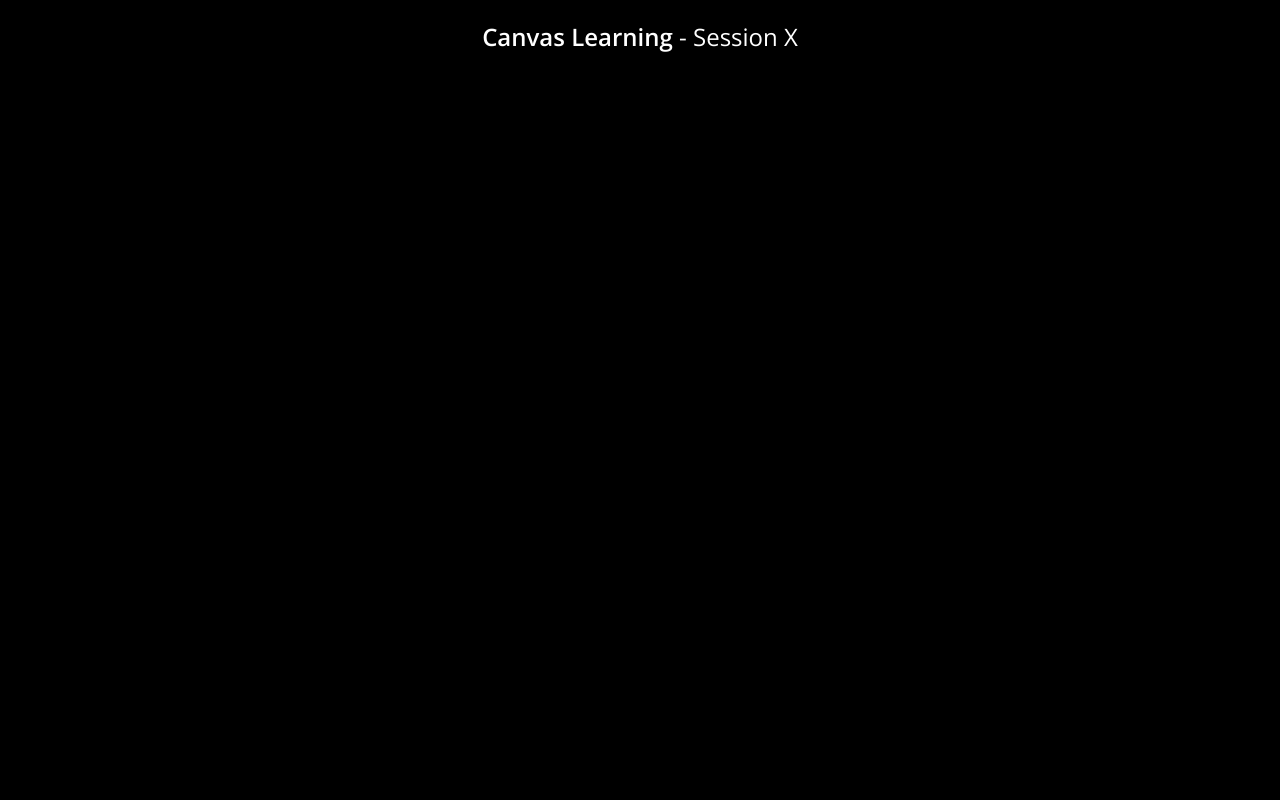
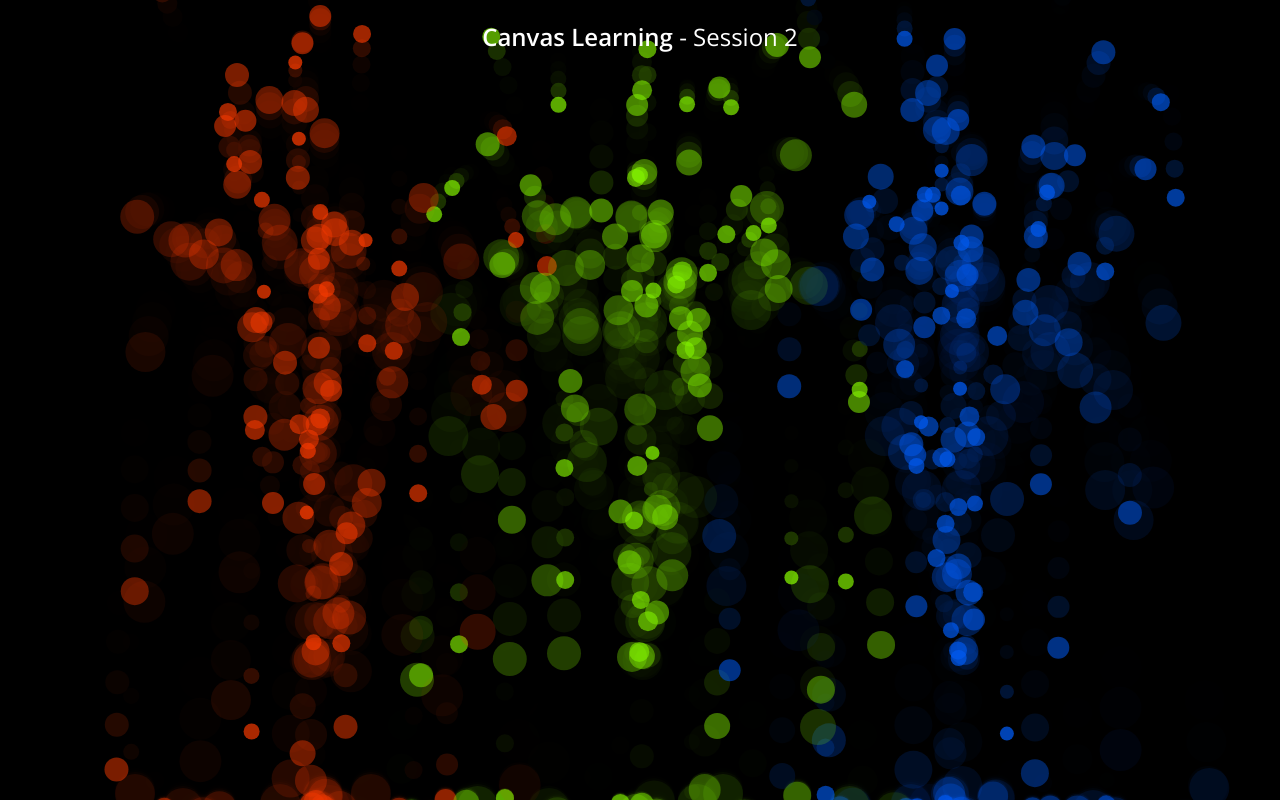
Before and after one commit to wautersj/Hackathon-canvas-learning, a plain HTML site: page session-setup/index.html in a window 1280 px wide. Drawn offline with nearby package versions, Linux system fonts and the light colour scheme.

Commit message:
add code session2

```diff
--- a/session-setup/index.html
+++ b/session-setup/index.html
@@ -2,7 +2,7 @@
 <html class="no-js">
     <head>
         <meta charset="utf-8">
-        <title>Canvas Learning - Session X</title>
+        <title>Canvas Learning - Session 2</title>
         <meta name="viewport" content="width=device-width">
         <link href='http://fonts.googleapis.com/css?family=Open+Sans:700,300,600,400' rel='stylesheet' type='text/css'>
         <link rel="stylesheet" href="styles/main.css">
@@ -12,7 +12,7 @@
             <p class="browsehappy">You are using an <strong>outdated</strong> browser. Please <a href="http://browsehappy.com/">upgrade your browser</a> to improve your experience.</p>
         <![endif]-->
 
-        <h1>Canvas Learning<span> - Session X</span></h1>
+        <h1>Canvas Learning<span> - Session 2</span></h1>
         <canvas id="myCanvas"></canvas>
 
         <script src="//ajax.googleapis.com/ajax/libs/jquery/1.11.1/jquery.min.js"></script>
--- a/session-setup/js/app.js
+++ b/session-setup/js/app.js
@@ -6,25 +6,86 @@ var _CONTEXT;
 
 var objects;
 
+var emitters;
+var emit = true;
+
 function init() {
 	//Caching, initializing some objects.
-	_FPS = 60 ;
+	_FPS = 45 ;
 	_CANVAS = document.getElementById('myCanvas');
 	_CONTEXT = _CANVAS.getContext("2d");
 
 	//Create clean array
 	objects = [];
 
-	for (var i = 200 - 1; i >= 0; i--) {
-		objects.push({
-			x: Math.round(Math.random()*window.innerWidth),
-			y: Math.round(Math.random()*window.innerHeight)
-		});
-	};
+	//Set coords of emitter
+	emitters = [];
 
+	emitters.push({
+		x: (window.innerWidth/4)*1,
+		y: window.innerHeight-100,
+		color: '#f43900'
+	});
+
+	emitters.push({
+		x: window.innerWidth/2,
+		y: window.innerHeight-100,
+		color: '#82f100'
+	});
+
+	emitters.push({
+		x: (window.innerWidth/4)*3,
+		y: window.innerHeight-100,
+		color: '#005af0'
+	});
+
+	createBall();
 
 	//Starting the Render sequence.
 	render();
+
+	document.body.onmousedown = function(){
+		if(emit==false){
+			emit = true;
+			createBall();
+		}
+	}
+
+	document.body.onmouseup = function(){
+		emit = false;
+	}
+}
+
+function createBall(){
+
+	for (var e = emitters.length - 1; e >= 0; e--) {
+		var emitter = emitters[e];
+
+		for (var i = 3; i > 0; i--) {
+			var weight = 7 + Math.round(Math.random()*15);
+			var ball =  {
+				x: emitter.x,
+				y: emitter.y,
+
+				speedX: ((Math.random()*2)-1)*10,
+				speedY: -40 - (Math.random()*((20 - weight)*1.5)),
+
+				radius: weight,
+				color: emitter.color,
+				alpha: (22 - weight)/20
+			}
+
+			objects.push(ball);
+		};
+	};
+
+	requestAnimationFrame(function(){
+		if(emit){
+			setTimeout(function(){
+				createBall();
+			},1000/30);
+		}
+	});
 }
 
 function render() {
@@ -48,20 +109,72 @@ function updateCanvas(){
 
 	if(_CANVAS.height !== window.innerHeight)
 		_CANVAS.height = window.innerHeight;
+
+	//emitter.x = window.innerWidth/2;
+	//emitter.y = window.innerHeight;
+
+	for (var i = emitters.length - 1; i >= 0; i--) {
+		var emitter = emitters[i];
+		emitter.x = (window.innerWidth/4)*(i+1);
+	};
 }
 
 function updateObjects(){
 	for (var i = objects.length - 1; i >= 0; i--) {
 		var obj = objects[i];
+
+		obj.x += obj.speedX;
+		obj.y += obj.speedY;
+
+		obj.speedX -= (obj.speedX/Math.abs(obj.speedX))*0.2;
+		obj.speedY += 2;
+
+		//obj.alpha = obj.radius/40;
+
+		if(obj.y>(window.innerHeight-obj.radius)){
+			var index = objects.indexOf(obj);
+
+			obj.speedY = obj.radius/10;
+
+			if(obj.alpha>0.1){
+				obj.alpha -= 0.01;
+			}
+
+			if(obj.y>(window.innerHeight+obj.radius)){
+				objects.splice(index,1);
+			}
+		}
 	}
 }
 
+
+
+var degrees = 0;
 function drawObjects(){
-	_CONTEXT.clearRect(0, 0, window.innerWidth/2, window.innerHeight);
+	//draw part 1 of dual effect screen
+	//_CONTEXT.clearRect(0, 0, window.innerWidth/2, window.innerHeight);
+
+
+	//draw part 2 of dual effect screen
+	_CONTEXT.globalAlpha = 0.7;
+	_CONTEXT.fillStyle = '#000000';
+    _CONTEXT.fillRect(0,0,window.innerWidth,window.innerHeight);
+    _CONTEXT.globalAlpha = 1;
 
 	if(objects.length){
 		for (var i = 0; i < objects.length; i++) {
 			var obj = objects[i];
+
+			_CONTEXT.globalAlpha = obj.alpha;
+			_CONTEXT.fillStyle = obj.color;  //off
+
+			//_CONTEXT.strokeStyle = '#FFFFFF';
+			_CONTEXT.beginPath();
+			_CONTEXT.arc(obj.x,obj.y,obj.radius,0,Math.PI*2,true);
+			//_CONTEXT.stroke();
+			_CONTEXT.fill(); //off
+			_CONTEXT.closePath();
+
 		};
 	}
 }
```
Also changed, not shown: session-setup/js/Test-B-archived.js (added, +112 -0 lines).
